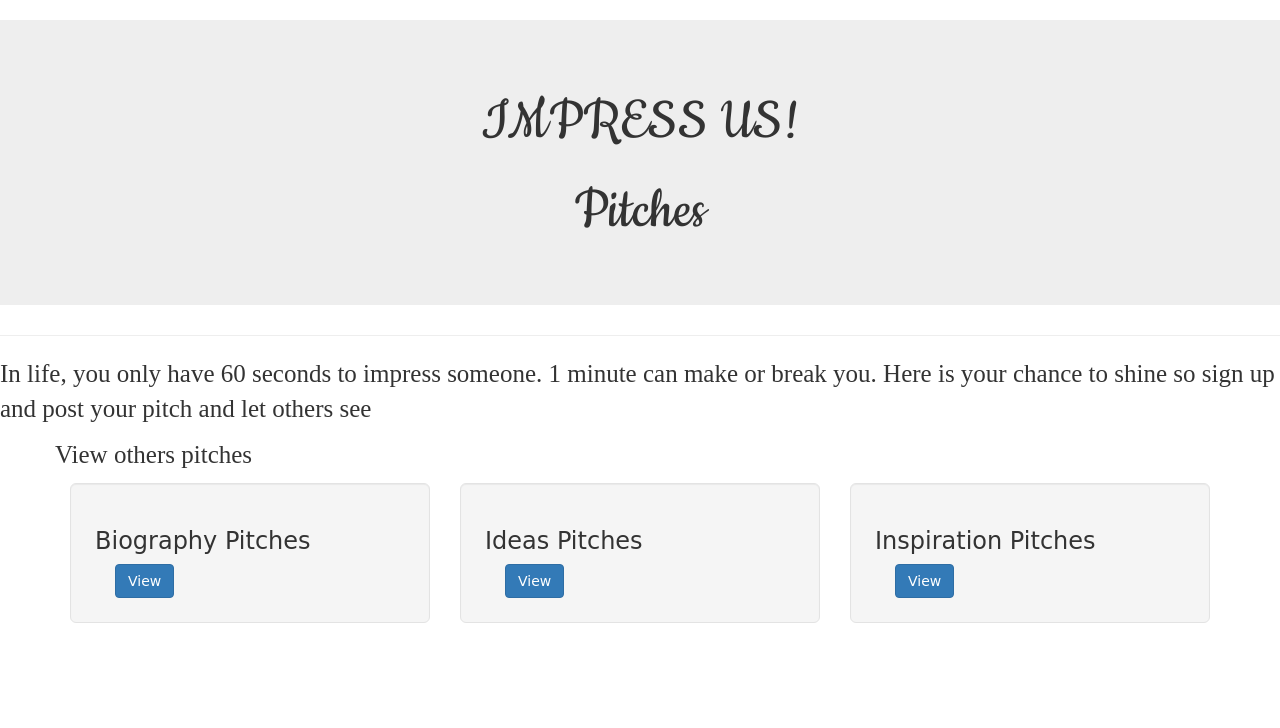
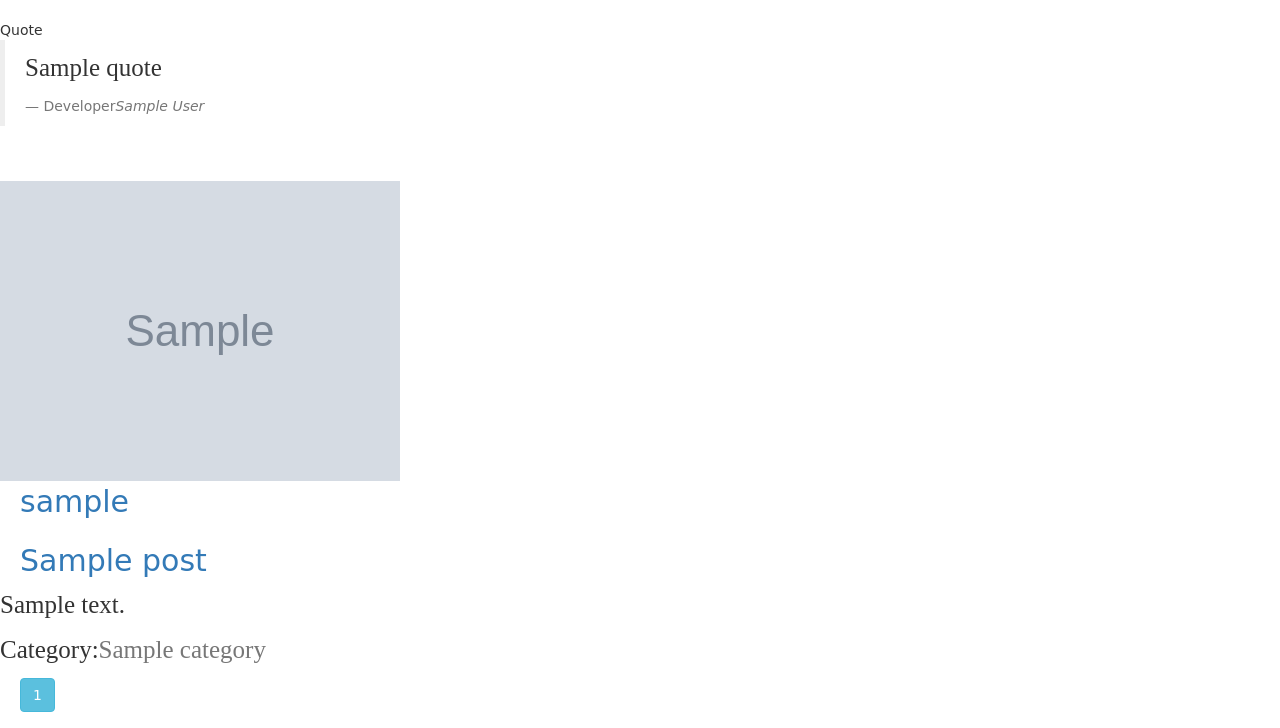
Before and after one commit to Michellemukami/blog, a Python web app: template app/templates/home.html in a window 1280 px wide. Shown: the part 72-800 px from the top of the page. Run offline with Jinja, Linux system fonts and the light colour scheme; the template is opened without the code that fills it: most values are stand-ins (such as "Sample title", 1, 10 or a date in 2020); grey boxes marked "Sample" are stand-in pictures; some libraries are stand-ins or nearby versions; some web fonts are replaced.

```diff
--- a/app/templates/home.html
+++ b/app/templates/home.html
@@ -1,42 +1,42 @@
 {% extends 'base.html'%}
-{% import 'macros.html' as macro%}
 {% block content %}
+{% for quote in quotes %}
+<div class="card">
+  <div class="card-header">
+    Quote
+  </div>
+  <div class="card-body">
+    <blockquote class="blockquote mb-0">
+      <p>{{quote.quote}}</p>
+      <footer class="blockquote-footer">Developer<cite title="Source Title">{{quote.author}}</cite></footer>
+    </blockquote>
+  </div>
+</div><br>
+{% endfor %}
+  {% for posts in posts.items %}
+      <article class="media content-section">
+        <img class = "rounded-circle article-img" src="{{ url_for('static', filename='profile_pics/'+ post.author.image_file) }}" alt="">
+    <div class="media-body">
+      <div class="article-metadata">
+        <a class="mr-2" href="{{url_for('users.user_posts', username = post.author.username)}}">{{ post.author.username }}</a>
 
-<div class="jumbotron">
-  <h1>IMPRESS US!</h1>
-  <h1>Pitches</h1>
-</div>
+      </div>
+      <h2><a class="article-title" href="{{ url_for('posts.post', post_id = post.id) }}">{{ post.title }}</a></h2>
+      <p class="article-content">{{ post.content }}</p>
+      <p>Category:<span class="text-muted">{{post.category}}</span></p>
 
-<hr>
-<p>In life, you only have 60 seconds to impress someone. 1 minute can make or break you. Here is your chance to shine so sign up and post your pitch and let others see</p>
-
-
-<div class="container">
-   <div class="row">
-     <p>View others pitches</p>
-       <div class="col-md-4">
-           <div class="well well-lg">
-               <h3>Biography Pitches</h3>
-
-               <a href="{{url_for('main.biograpghy')}}" class="btn btn-primary -center">View</a>
-           </div>
-       </div>
-       <div class="col-md-4">
-        <div class="well well-lg">
-            <h3>Ideas Pitches</h3>
-
-            <a href="{{url_for('main.idea')}}" class="btn btn-primary -center">View</a>
-        </div>
     </div>
-
-       <div class="col-md-4">
-           <div class="well well-lg">
-               <h3>Inspiration Pitches</h3>
-
-               <a href="{{url_for('main.inspiration')}}" class="btn btn-primary -center">View</a>
-           </div>
-       </div>
-   </div>
-</div>
-
-  {% endblock %}
+    </article>
+  {% endfor %}
+  {% for page_num in pitches.iter_pages(left_edge=1, right_edge=1, left_current=1, right_current=2) %}
+    {% if page_num %}
+      {% if posts.page == page_num %}
+      <a class="btn btn-info mb-4" href="{{url_for('main.home', page=page_num)}}">{{ page_num }}</a>
+      {% else %}
+      <a class="btn btn-outline-info mb-4" href="{{url_for('main.home', page=page_num)}}">{{ page_num }}</a>
+      {% endif %}
+    {% else %}
+      ...
+    {% endif %}
+  {% endfor %}
+{% endblock %}
```
Also changed, not shown: app/main/views.py (+6 -6 lines), app/models.py (+19 -5 lines), request.py (added, +40 -0 lines).
